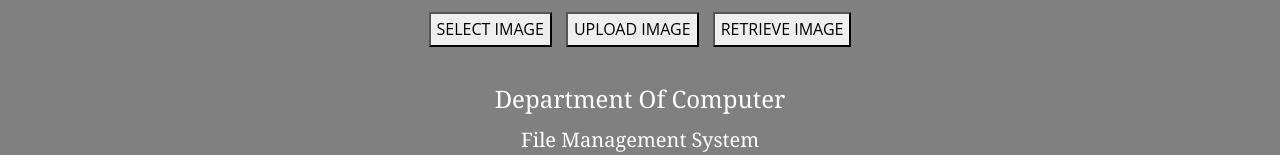
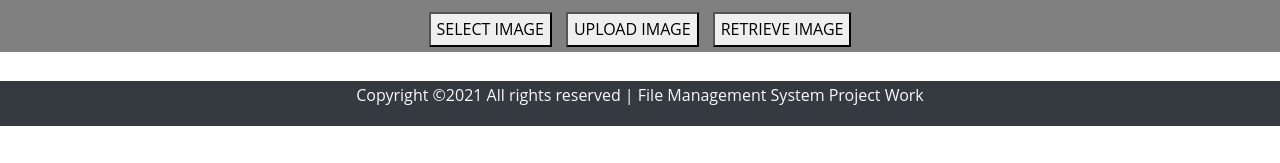
Before and after one commit to Esosun/practical-work, a plain HTML site: page public/examsandrecords.html in a window 1280 px wide. Shown: the part 790-953 px from the top of the page. After the commit the page ends 916 px from the top, so only its background shows below. Drawn offline with nearby package versions, Linux system fonts and the light colour scheme.

Commit message:
Update examsandrecords.html

```diff
--- a/public/examsandrecords.html
+++ b/public/examsandrecords.html
@@ -45,15 +45,22 @@
     <button id="upload">Upload Image</button>
     <button id="retrieve">Retrieve Image</button>
 </center>
+</div>
 <br>
-<div style="background-color: grey; " class=" text-center w-100">
-    <h4 style="color: white;"> Department Of Computer </h4>
-    <h5 style="color: white;">File Management System</h5>
-    </div>
-</div>
+<footer class="bg-dark">
+
+  <div class="row">
+    <div class="col-md-12 text-center text-light">
+      <p>
+Copyright &copy;<script>document.write(new Date().getFullYear());</script> All rights reserved | File Management System Project Work
+
+</footer>
 
     <!-- Firebase SDK -->
 
+    <script src="jquery.min.js"></script>
+    <script src="bootstrap.min.js"></script>
+    <script src="mainn.js"></script>
 
     <script src="./examsandrecords.js"></script>
     <!-- <script src="./dean.js"></script> -->
```
